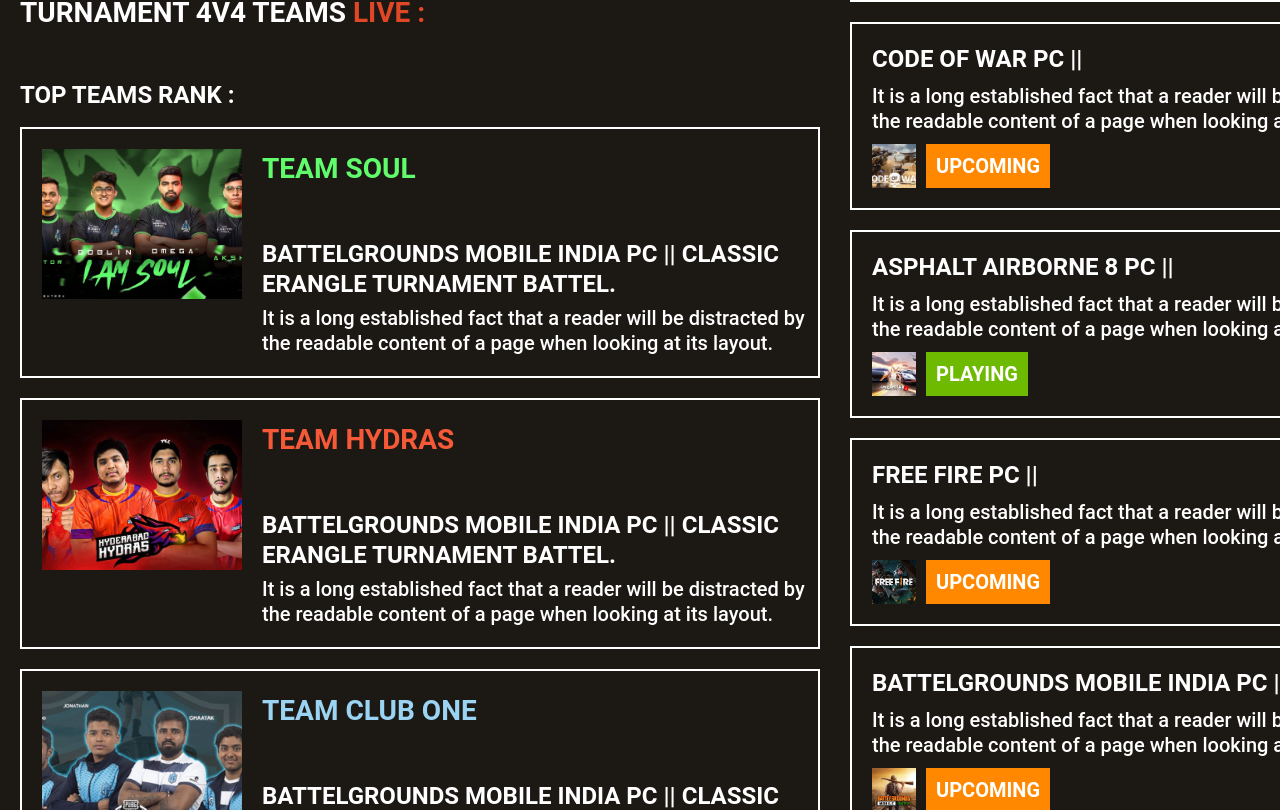
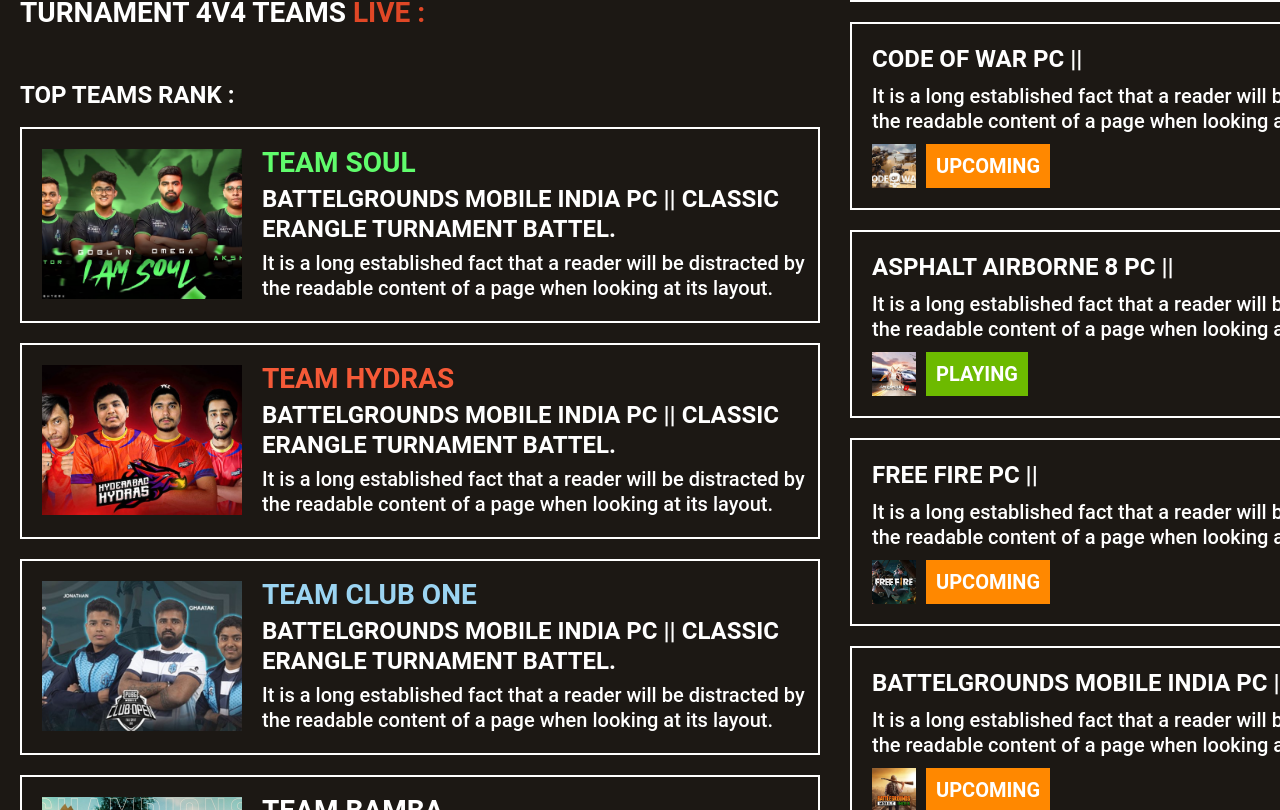
Before and after one commit to code-with-divyanshu/task-2_figma_to_code, a Next.js app: page / in a window 1280 px wide. Shown: the part 3630-4440 px from the top of the page. Built offline with nearby package versions, Linux system fonts and the light colour scheme.

Commit message:
Fix Css Error

```diff
--- a/src/sections/LiveTournament/LiveTournament.css
+++ b/src/sections/LiveTournament/LiveTournament.css
@@ -59,7 +59,7 @@
   width: 800px;
 }
 
-.liveTournament .main-container .left-container h5 {
+.liveTournament .main-container .left-container .live-streaming h5 {
   font-family: Roboto;
   font-weight: 700;
   font-size: 28px;
```
